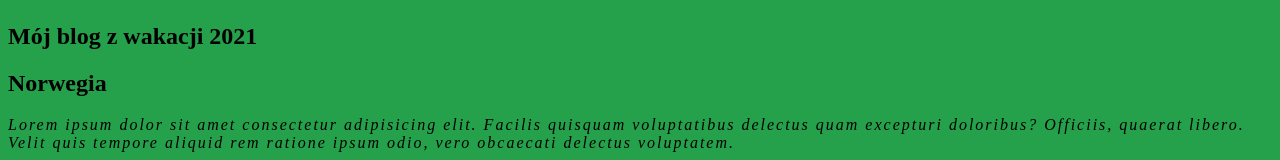
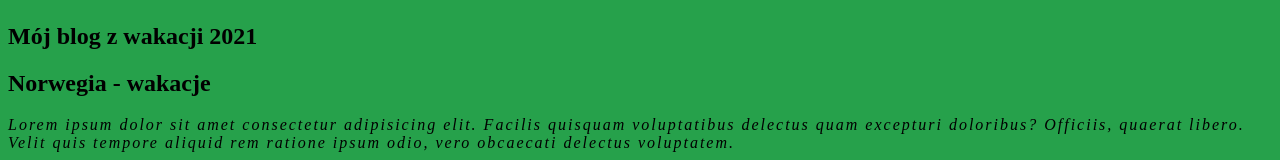
Before and after one commit to zalewskip123/strona-wsb, a plain HTML site: page index.html in a window 1280 px wide. Shown: the part 138-298 px from the top of the page. Drawn offline with Linux system fonts and the light colour scheme.

Commit message:
kolejna zmiana h2

```diff
--- a/index.html
+++ b/index.html
@@ -30,7 +30,7 @@
 <body>
     <h1>Witaj na stronie :)</h1>
     <h2>Mój blog z wakacji 2021</h2>
-    <h2>Norwegia</h2>
+    <h2>Norwegia - wakacje</h2>
     <p>Lorem ipsum dolor sit amet consectetur adipisicing elit. Facilis quisquam voluptatibus delectus quam excepturi
         doloribus? Officiis, quaerat libero. Velit quis tempore aliquid rem ratione ipsum odio, vero obcaecati delectus
         voluptatem.</p>
```
